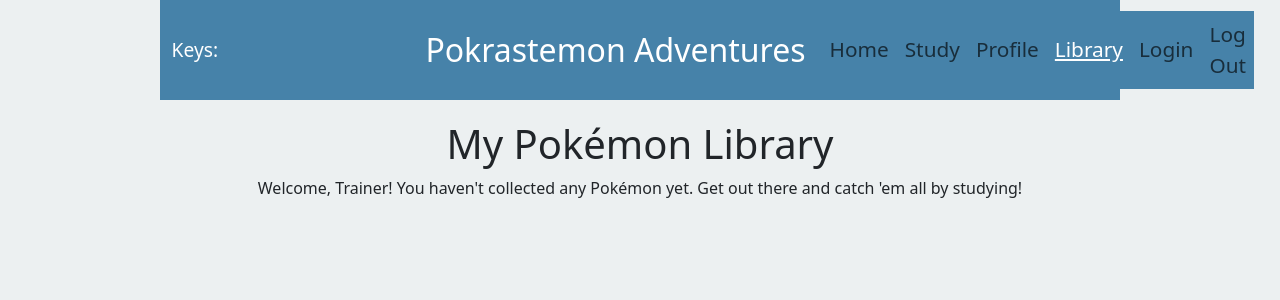
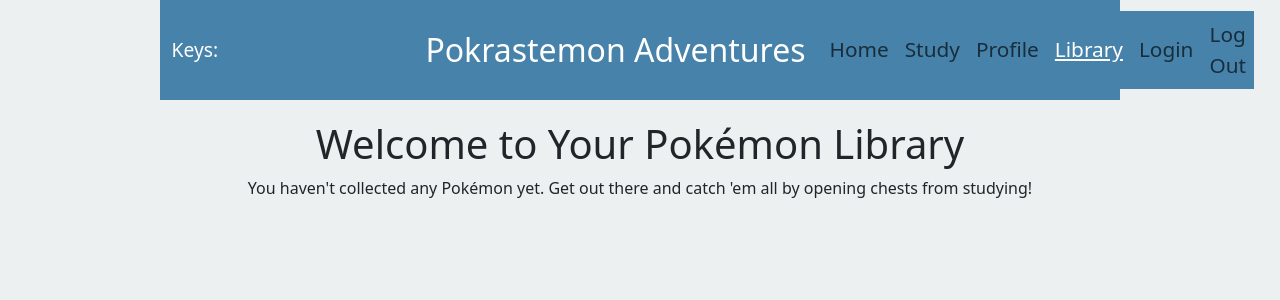
Before and after one commit to kieranscutt/Pokrastemon-app, a React (Vite) app in the folder client/: page /library in a window 1280 px wide. Shown: the top 300 px of the page. Built offline with nearby package versions, Linux system fonts and the light colour scheme.

Commit message:
Library page

```diff
--- a/client/src/App.jsx
+++ b/client/src/App.jsx
@@ -4,10 +4,13 @@
 import 'bootstrap/dist/css/bootstrap.min.css';
 import './components/Nav/styles.css';
 import { HomePage, LibraryPage, ProfilePage, StudyPage, LoginPage } from './pages';
-// import './App.css';
 import NavBar from './components/Nav';
 
 const App = () => {
+    const collectedPokemons = [
+    // { id: 25, name: 'Pikachu', description: 'An electric-type Pokémon.' },
+    // { id: 4, name: 'Charmander', description: 'A fire-type Pokémon.' },
+  ];
   return (
     <>
         <NavBar/>
@@ -17,9 +20,8 @@
             <Route path="/login" element={<LoginPage />} />
             <Route path='/study' element={<StudyPage />} />
             <Route path='/profile' element={<ProfilePage />} />
-            <Route path='/library' element={<LibraryPage />} />
-            <Route path='/library/:id' element={<LibraryPage />} />
-            {/* <Route path="*" element={<NotFoundPage />} /> */}
+            <Route path='/library/:id'  element={<LibraryPage collectedPokemons={collectedPokemons} />} />
+            <Route path='/library' element={<LibraryPage collectedPokemons={collectedPokemons} />} />            {/* <Route path="*" element={<NotFoundPage />} /> */}
           </Routes>
         </PageWrapper>
     </>
--- a/client/src/pages/LibraryPage/index.jsx
+++ b/client/src/pages/LibraryPage/index.jsx
@@ -1,19 +1,14 @@
 import React from 'react';
 
 const LibraryPage = ({ collectedPokemons }) => {
-  if (!collectedPokemons || !Array.isArray(collectedPokemons) || collectedPokemons.length === 0) {
   return (
     <div>
-        <h1>My Pokémon Library</h1>
-        <p>Welcome, Trainer! You haven't collected any Pokémon yet. Get out there and catch 'em all by studying!</p>
-      </div>
-    );
-  }
-
-  return (
-    <div>
-      <h1>My Pokémon Library</h1>
-      <p>Welcome, Trainer! Below is a list of Pokémon you have collected on your journey. Gotta catch 'em all!</p>
+      <h1>Welcome to Your Pokémon Library</h1>
+      {collectedPokemons.length === 0 ? (
+        <p>You haven't collected any Pokémon yet. Get out there and catch 'em all by opening chests from studying!</p>
+      ) : (
+        <>
+          <p>Below is a list of Pokémon you have collected on your journey. Gotta catch 'em all all by opening chests from studying!</p>
           <div className="pokemon-collection">
             {collectedPokemons.map((pokemon) => (
               <div key={pokemon.id} className="pokemon-card">
@@ -23,6 +18,8 @@
               </div>
             ))}
           </div>
+        </>
+      )}
     </div>
   );
 };
```
Also changed, not shown: client/src/pages/HomePage/sum844m4nqc51-removebg-preview.png (deleted). Lines whose indentation alone changed are shown as unchanged.
